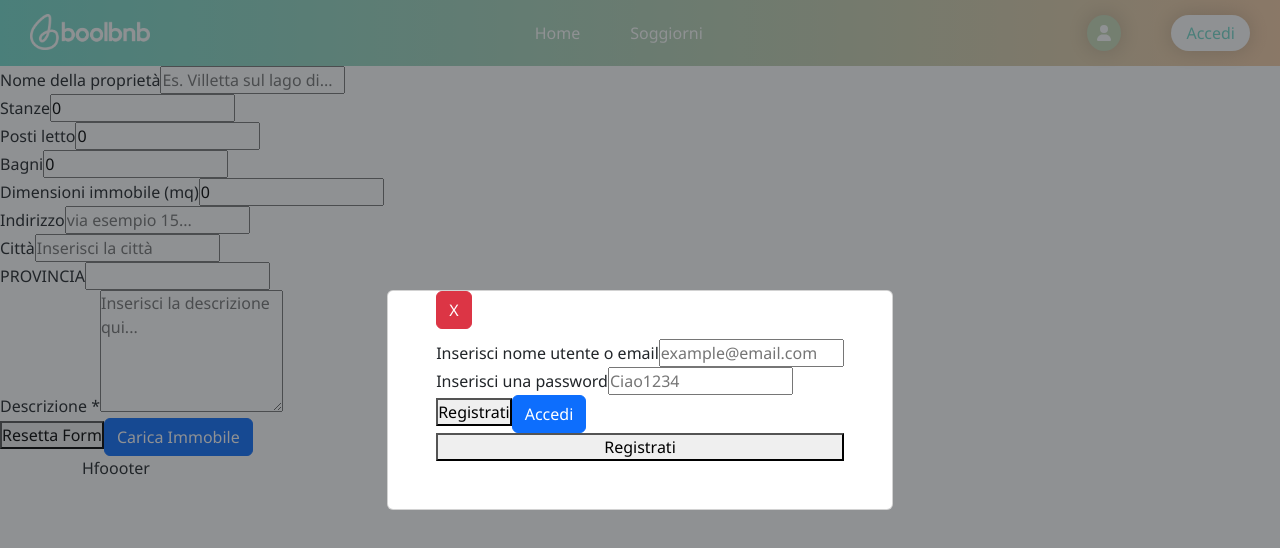
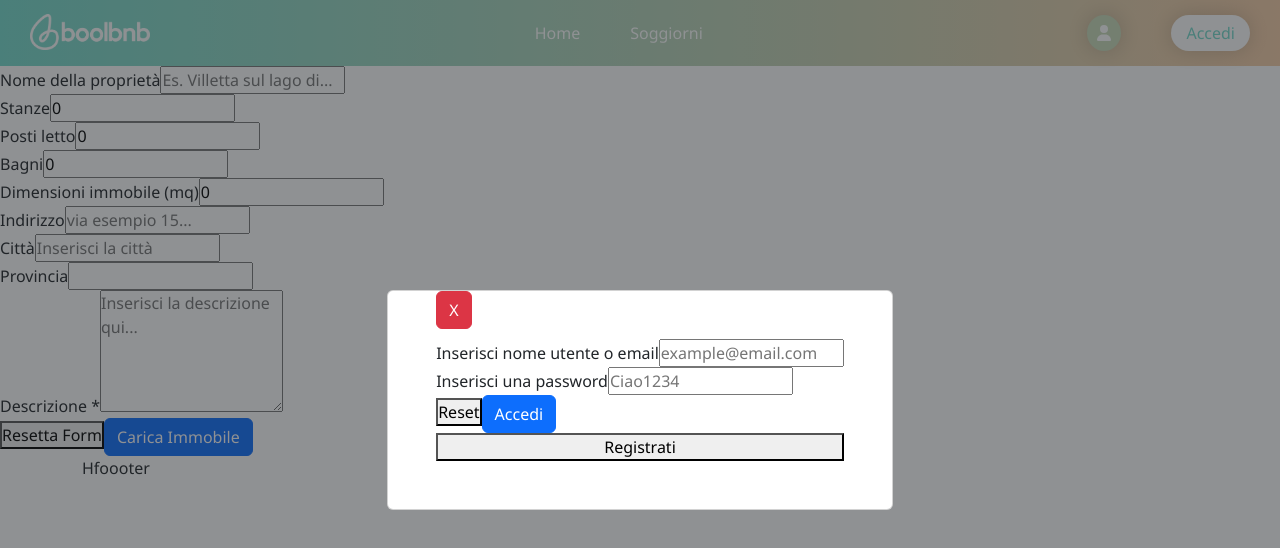
Before and after one commit to eduardorocco/bool-bnb, a React (Vite) app in the folder client/: page /users/1/properties in a window 1280 px wide. Both pictures are taken after a click on the button "Accedi". Shown: the top 548 px of the page. Built offline with nearby package versions, Linux system fonts and the light colour scheme.

Commit message:
FIX: properties form

```diff
--- a/client/src/components/LoginForm.jsx
+++ b/client/src/components/LoginForm.jsx
@@ -105,7 +105,7 @@ export default function LoginForm() {
                         <Form>
                             <Input label='Inserisci nome utente o email' name='user' type='text' placeholder="example@email.com" />
                             <Input label='Inserisci una password' name='passwordLog' type='password' placeholder="Ciao1234" />
-                            <button disabled={isSubmitting} onClick={() => { setLogin(!login) }}>{login ? "Registrati" : "Accedi"}</button>
+                            <button disabled={isSubmitting} type='reset'>Reset</button>
                             <button disabled={isSubmitting} type='submit' className='btn btn-primary'>Accedi</button>
                         </Form>
                     )}
@@ -120,7 +120,7 @@ export default function LoginForm() {
                                 <Input label='Username&#42;' name='userName' type='text' placeholder="username..." />
                                 <Input label='Password&#42;' name='password' type='password' placeholder="Ciao1234" />
                                 <Input label='Conferma password&#42;' name='confirmPassword' type='password' placeholder="Ciao1234" />
-                                <button disabled={isSubmitting} onClick={() => { setLogin(!login) }}>{login ? "Registrati" : "Accedi"}</button>
+                                <button disabled={isSubmitting} type='reset'>Reset</button>
                                 <button disabled={isSubmitting} type='submit' className='btn btn-primary'>Registrati</button>
                             </Form>
                         )}
--- a/client/src/index.css
+++ b/client/src/index.css
@@ -8,7 +8,7 @@
   --box-shadow: 0px 0px 20px rgba(0, 0, 0, 0.165);
   --font: "Noto Sans", serif;
   --white: rgba(243, 243, 243, 0.965);
-  }
+}
 
 * {
   box-sizing: border-box;
@@ -50,7 +50,7 @@ textarea {
   resize: none;
 }
 
-.toUppercase {
+.toUppercase input {
   text-transform: uppercase;
 }
 
--- a/client/src/pages/InsertPropertyPage.jsx
+++ b/client/src/pages/InsertPropertyPage.jsx
@@ -27,9 +27,9 @@ export default function InsertPropertyPage() {
     const loginSchema = yup.object().shape({
         title: yup.string().required("Inserisci il nome dell'immobile."),
         description: yup.string().min(15, "Dicci qualcosa in più.").required("Inserisci una breve descrizione."),
-        room: yup.number().positive().min(1).required("Selezionare il numero di stanze."),
-        bed: yup.number().positive().min(1).required("Selezionare il numero di letti."),
-        toilet: yup.number().positive().min(1).required("Selezionare il numero di bagni."),
+        room: yup.number().positive().min(1, "L'immobile deve avere almeno una stanza.").required("Selezionare il numero di stanze."),
+        bed: yup.number().positive().min(1, "L'immobile deve avere almeno un letto.").required("Selezionare il numero di letti."),
+        toilet: yup.number().positive().min(1, "L'immobile deve avere almeno un bagno.").required("Selezionare il numero di bagni."),
         square_meter: yup.number().positive().min(2, "Inserire una grandezza abitabile.").max(400, "Inserire una grandezza abitabile.").required("Inserire le dimensioni dell'immobile (in mq)."),
         adress: yup.string().min(5, "Inserire un indirizzo valido.").required("Inserire un indirizzo."),
         city: yup.string().required("Inserire la città."),
@@ -58,10 +58,10 @@ export default function InsertPropertyPage() {
             {({ isSubmitting }) => (
                 <Form>
                     <Input label='Nome della proprietà' name='title' type='text' placeholder="Es. Villetta sul lago di..." />
-                    <Input label='Stanze' name='room' type='number' max='30' readonly />
-                    <Input label='Posti letto' name='bed' type='number' max='40' readonly />
-                    <Input label='Bagni' name='toilet' type='number' max='30' readonly />
-                    <Input label='Dimensioni immobile (mq)' name='square_meter' type='number' max='5000' placeholder='Es. 30' />
+                    <Input label='Stanze' name='room' type='number' />
+                    <Input label='Posti letto' name='bed' type='number' />
+                    <Input label='Bagni' name='toilet' type='number' />
+                    <Input label='Dimensioni immobile (mq)' name='square_meter' type='number' placeholder='Es. 30' />
                     <Input label='Indirizzo' name='address' type='text' placeholder="via esempio 15..." />
                     <Input label='Città' name='city' type='text' placeholder="Inserisci la città" />
                     <div className='toUppercase'><Input label='Provincia' name='province' type='text' minLength='2' maxLength='2' /></div>
```
Also changed, not shown: 1 other file (tests, documents, lock files or other folders).
